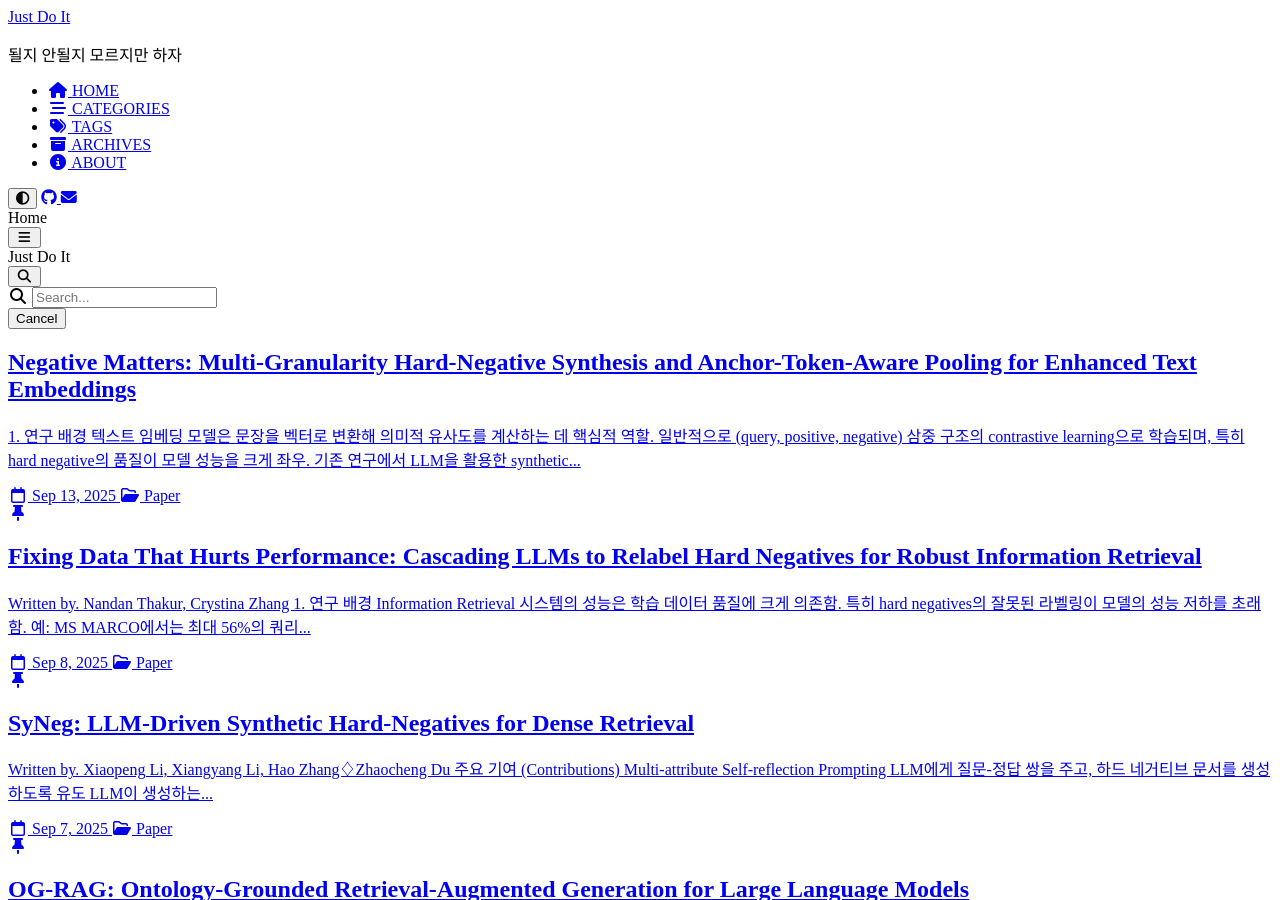
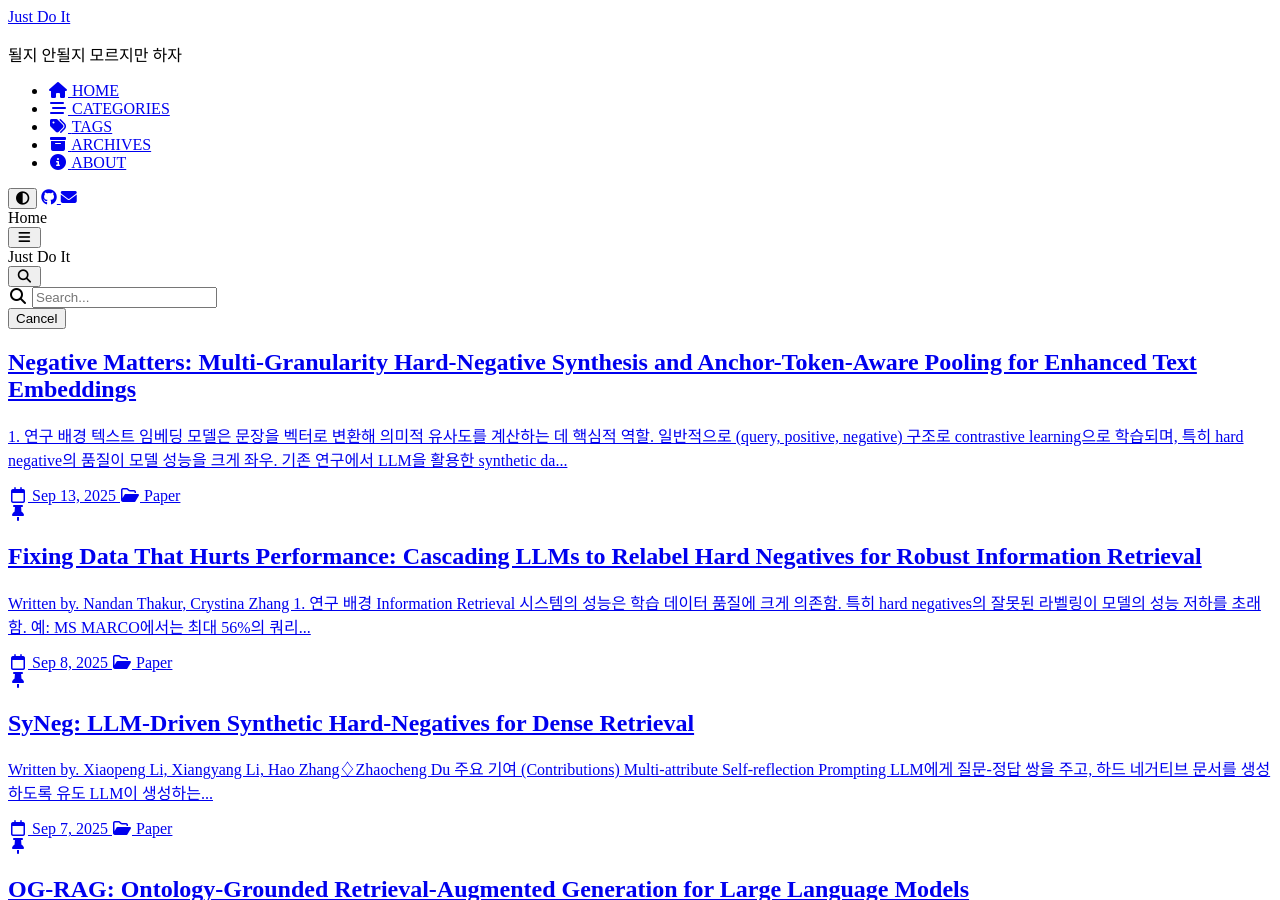
Before and after one commit to seokilee0412/seokilee0412.github.io, a Jekyll site: the page built from index.html, in a window 1280 px wide and 900 px high. Built offline with Jekyll 4.4.1, drawn with Linux system fonts in a browser that asks for light colours; cached includes are drawn as plain includes.

Commit message:
Negative

```diff
--- a/_posts/2025-09-13-Negative.md
+++ b/_posts/2025-09-13-Negative.md
@@ -11,7 +11,7 @@ math: true
 ## 1. 연구 배경
 
 - **텍스트 임베딩 모델**은 문장을 벡터로 변환해 의미적 유사도를 계산하는 데 핵심적 역할.
-- 일반적으로 **(query, positive, negative)** 삼중 구조의 **contrastive learning**으로 학습되며, 특히 **hard negative**의 품질이 모델 성능을 크게 좌우.
+- 일반적으로 **(query, positive, negative)** 구조로 **contrastive learning**으로 학습되며, 특히 **hard negative**의 품질이 모델 성능을 크게 좌우.
 - 기존 연구에서 LLM을 활용한 **synthetic data 생성**이 활발했지만, *효과적인 hard negative 생성*은 여전히 도전 과제.
 
 ---
@@ -54,17 +54,17 @@ math: true
             | --- | --- |
             | 쿼리와 정답 문서가 **다른 구조** | 검색어는 짧고, 정답 문서는 길고 설명적 |
             | Semantic match지만 Paraphrase는 아님 | "Who is Elon Musk?" → "Elon Musk is a business magnate..." |
+
         - 2. **대칭 (Symmetric Task)**
 
         | 설명 | 예시 |
         | --- | --- |
         | Query와 문서가 **거의 동일한 의미** | Semantic Textual Similarity (STS) |
         | 의미적 재표현 | "The earth orbits the sun." ↔ "The sun is orbited by the earth." |
+
         - 프롬프트 설계
             - “Brainstorm a list of potentially useful text retrieval tasks. Each one should specify what the query is, and what the desired documents are.”
-- **Stage 2 (Triplet Generation)**: (query, positive, negative) 샘플을 생성하되,
-
-    negative는 **4단계 유사도 수준**으로 정렬. (예: High → Medium → Medium-low → Low)
+- **Stage 2 (Triplet Generation)**: (query, positive, negative) 샘플을 생성하되, negative는 **4단계 유사도 수준**으로 정렬. (예: High → Medium → Medium-low → Low)
 
 - **Curriculum 학습**: 학습 과정에서 쉬운 negative부터 점점 어려운 negative로 훈련.
 
```
Also changed, not shown: other parts of _posts/2025-09-13-Negative.md (+1 -4 lines).
